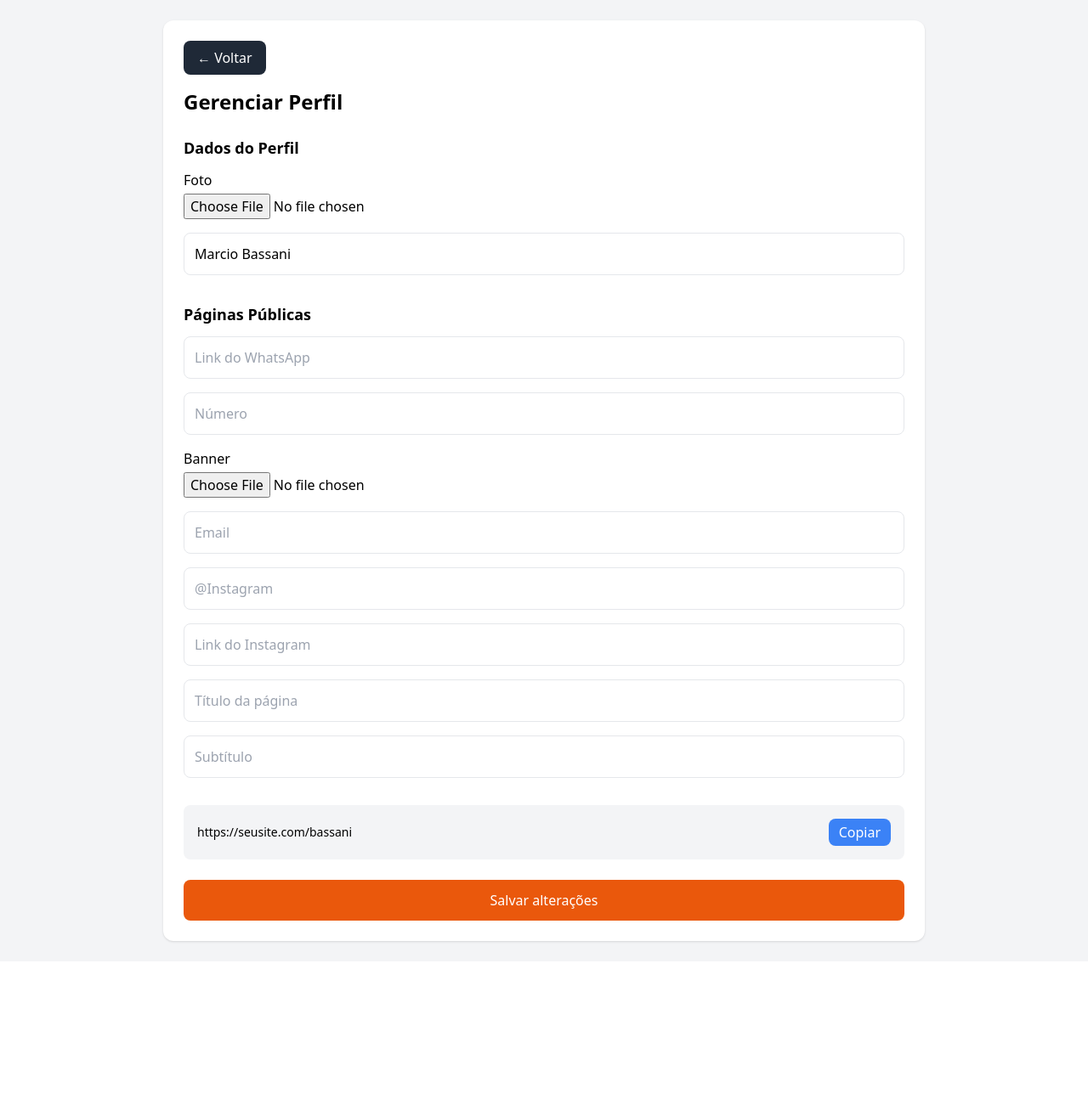
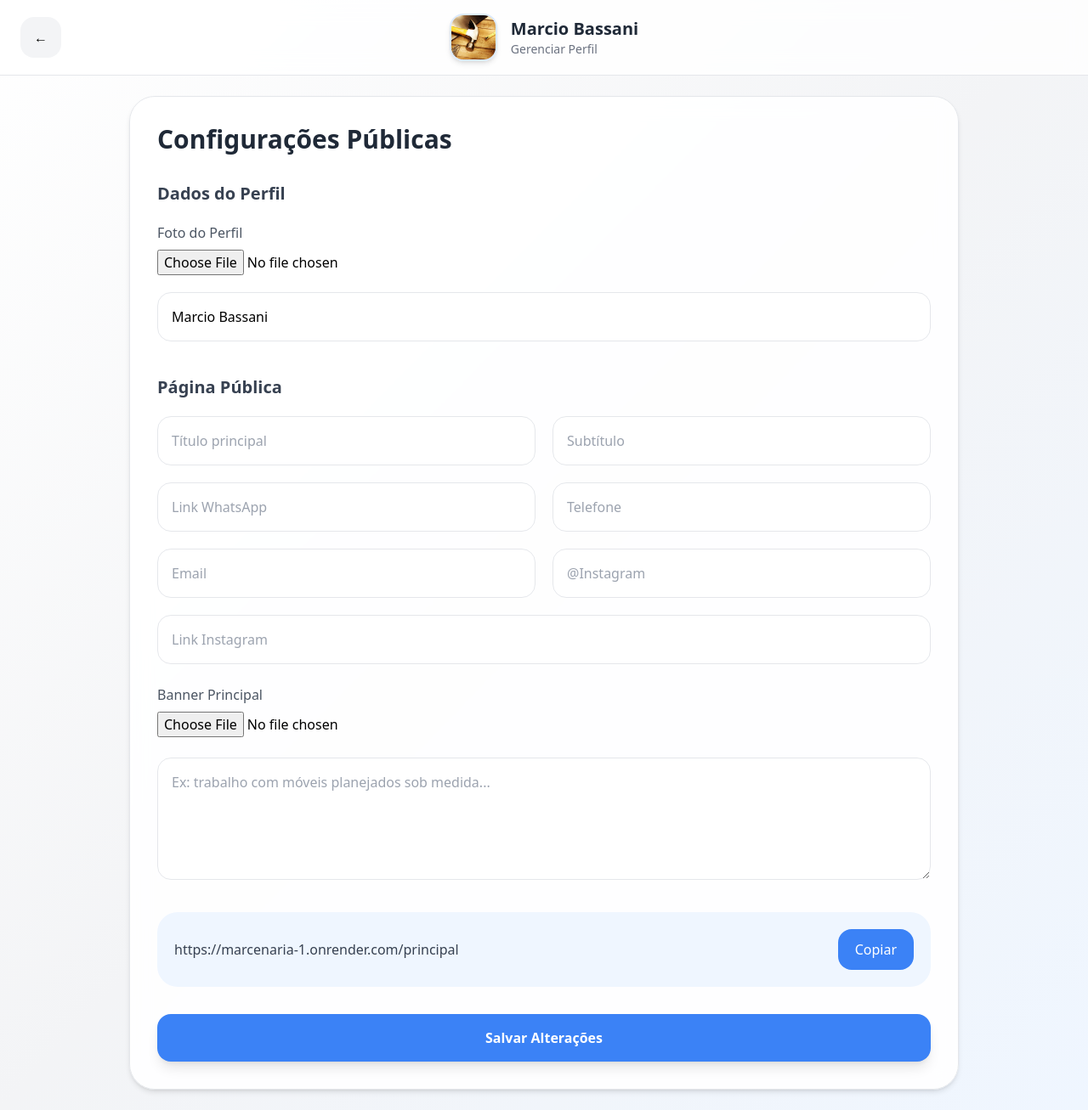
Before and after one commit to Rh4yanna/marcenaria, a React (Vite) app: page /gerenciarPerfil in a window 1280 px wide. Shown: the whole page at 85% size. Before the commit the page ends 1132 px from the top, so only its background shows below. Built offline with nearby package versions, Linux system fonts and the light colour scheme; sample sign-in values are in the browser's storage.

Commit message:
atualizando pag gerenciar perfil

```diff
--- a/src/pages/gerenciarPerfil.jsx
+++ b/src/pages/gerenciarPerfil.jsx
@@ -1,231 +1,486 @@
 import { useState } from "react";
 import { useNavigate } from "react-router-dom";
+import logo from "../assets/logo.jpg";
 
 function GerenciarPerfil() {
   const navigate = useNavigate();
 
-  // ===== DADOS =====
+  const [menuOpen, setMenuOpen] = useState(false);
+
+  // PERFIL
   const [perfil, setPerfil] = useState({
     nome: "Marcio Bassani",
     foto: "",
     previewFoto: "",
   });
 
+  // PÚBLICO
   const [publico, setPublico] = useState({
     whatsapp: "",
     telefone: "",
     banner: "",
     previewBanner: "",
+
     email: "",
+
     instagram: "",
     instagramLink: "",
+
     titulo: "",
     subtitulo: "",
+
+    descricaoServicos: "",
   });
 
-  const linkPublico = "https://seusite.com/bassani"; // editar depois que tiver o link real
+  const linkPublico =
+    "https://marcenaria-1.onrender.com/principal";
 
-  // ===== HANDLERS =====
+  // INPUTS
+
   const handlePerfil = (e) => {
     const { name, value } = e.target;
-    setPerfil({ ...perfil, [name]: value });
+
+    setPerfil({
+      ...perfil,
+      [name]: value,
+    });
   };
 
   const handlePublico = (e) => {
     const { name, value } = e.target;
-    setPublico({ ...publico, [name]: value });
+
+    setPublico({
+      ...publico,
+      [name]: value,
+    });
   };
+
+  // FOTO
 
   const handleFoto = (e) => {
     const file = e.target.files[0];
+
     if (!file) return;
 
     setPerfil({
       ...perfil,
       foto: file,
-      previewFoto: URL.createObjectURL(file),
+      previewFoto:
+        URL.createObjectURL(file),
     });
   };
 
+  // BANNER
+
   const handleBanner = (e) => {
     const file = e.target.files[0];
+
     if (!file) return;
 
     setPublico({
       ...publico,
       banner: file,
-      previewBanner: URL.createObjectURL(file),
+      previewBanner:
+        URL.createObjectURL(file),
     });
   };
 
   const copiarLink = () => {
-    navigator.clipboard.writeText(linkPublico);
+    navigator.clipboard.writeText(
+      linkPublico
+    );
+
     alert("Link copiado!");
   };
 
   const salvar = () => {
-    console.log("Perfil:", perfil);
-    console.log("Publico:", publico);
+    console.log(perfil);
 
-    alert("Dados salvos (depois precisa conectar com API)");
+    console.log(publico);
+
+    alert(
+      "Depois conectaremos API"
+    );
   };
 
   return (
-    <div className="min-h-screen bg-gray-100 p-6">
-      <div className="max-w-4xl mx-auto bg-white p-6 rounded-xl shadow">
+    <div className="min-h-screen bg-gradient-to-br from-white via-gray-100 to-blue-50">
+
+      {/* HEADER */}
+
+      <header className="sticky top-0 z-30 bg-white/80 backdrop-blur-md border-b border-gray-200">
+
+        <div className="max-w-7xl mx-auto px-6 py-4 flex justify-between items-center">
 
           {/* VOLTAR */}
+
           <button
-          onClick={() => navigate("/home")}
-          className="mb-4 bg-gray-800 text-white px-4 py-2 rounded-lg"
+            onClick={() =>
+              navigate("/home")
+            }
+            className="
+            w-12 h-12
+            rounded-2xl
+            bg-gray-100
+            hover:bg-blue-50
+            flex
+            items-center
+            justify-center
+            transition
+          "
           >
-          ← Voltar
+            ←
           </button>
 
-        <h2 className="text-2xl font-bold mb-6">
+          {/* LOGO */}
+
+          <div className="flex items-center gap-4">
+
+            <img
+              src={logo}
+              alt=""
+              className="
+              w-14 h-14
+              rounded-2xl
+              object-cover
+              border-2
+              border-blue-100
+              shadow-md
+            "
+            />
+
+            <div>
+
+              <h1 className="font-bold text-gray-800 text-xl">
+                Marcio Bassani
+              </h1>
+
+              <p className="text-sm text-gray-500">
                 Gerenciar Perfil
+              </p>
+
+            </div>
+
+          </div>
+
+          <div className="w-12"></div>
+
+        </div>
+
+      </header>
+
+      {/* CONTEÚDO */}
+
+      <main className="max-w-5xl mx-auto p-6">
+
+        <div
+          className="
+            bg-white/90
+            backdrop-blur-md
+            rounded-[30px]
+            shadow-md
+            p-8
+            border
+            border-gray-200
+          "
+        >
+
+          <h2 className="text-3xl font-bold text-gray-800 mb-8">
+
+            Configurações Públicas
+
           </h2>
 
-        {/* ===== PERFIL ===== */}
-        <h3 className="text-lg font-semibold mb-3">
+
+          {/* PERFIL */}
+
+          <div className="mb-10">
+
+            <h3 className="font-bold text-xl mb-5 text-gray-700">
+
               Dados do Perfil
+
             </h3>
 
-        <div className="flex flex-col gap-4 mb-8">
+            <div className="flex flex-col gap-5">
 
-          {/* FOTO */}
               <div>
-            <label className="block mb-1">Foto</label>
+
+                <label className="text-gray-600 block mb-2">
+
+                  Foto do Perfil
+
+                </label>
 
                 {perfil.previewFoto && (
+
                   <img
-                src={perfil.previewFoto}
-                alt="preview"
-                className="w-20 h-20 rounded-full object-cover mb-2"
+                    src={
+                      perfil.previewFoto
+                    }
+                    alt=""
+                    className="
+                    w-28
+                    h-28
+                    rounded-full
+                    object-cover
+                    mb-3
+                    border-4
+                    border-blue-100
+                  "
                   />
+
                 )}
 
-            <input type="file" onChange={handleFoto} />
+                <input
+                  type="file"
+                  onChange={handleFoto}
+                />
+
               </div>
 
-          {/* NOME */}
+
               <input
                 type="text"
                 name="nome"
                 value={perfil.nome}
-            onChange={handlePerfil}
+                onChange={
+                  handlePerfil
+                }
                 placeholder="Nome"
-            className="p-3 border rounded-lg"
+                className="
+                p-4
+                rounded-2xl
+                border
+                focus:outline-none
+                focus:ring-2
+                focus:ring-blue-200
+              "
               />
+
             </div>
 
-        {/* ===== PÁGINA PÚBLICA ===== */}
-        <h3 className="text-lg font-semibold mb-3">
-          Páginas Públicas
+          </div>
+
+
+          {/* PÚBLICO */}
+
+          <div>
+
+            <h3 className="font-bold text-xl mb-5 text-gray-700">
+
+              Página Pública
+
             </h3>
 
-        <div className="flex flex-col gap-4 mb-8">
+            <div className="grid md:grid-cols-2 gap-5">
+
+              <input
+                type="text"
+                name="titulo"
+                value={publico.titulo}
+                onChange={
+                  handlePublico
+                }
+                placeholder="Título principal"
+                className="p-4 rounded-2xl border"
+              />
+
+              <input
+                type="text"
+                name="subtitulo"
+                value={publico.subtitulo}
+                onChange={
+                  handlePublico
+                }
+                placeholder="Subtítulo"
+                className="p-4 rounded-2xl border"
+              />
 
               <input
                 type="text"
                 name="whatsapp"
                 value={publico.whatsapp}
-            onChange={handlePublico}
-            placeholder="Link do WhatsApp"
-            className="p-3 border rounded-lg"
+                onChange={
+                  handlePublico
+                }
+                placeholder="Link WhatsApp"
+                className="p-4 rounded-2xl border"
               />
 
               <input
                 type="text"
                 name="telefone"
                 value={publico.telefone}
-            onChange={handlePublico}
-            placeholder="Número"
-            className="p-3 border rounded-lg"
+                onChange={
+                  handlePublico
+                }
+                placeholder="Telefone"
+                className="p-4 rounded-2xl border"
               />
-
-          {/* BANNER */}
-          <div>
-            <label className="block mb-1">Banner</label>
-
-            {publico.previewBanner && (
-              <img
-                src={publico.previewBanner}
-                alt="banner"
-                className="w-full h-32 object-cover rounded-lg mb-2"
-              />
-            )}
-
-            <input type="file" onChange={handleBanner} />
-          </div>
 
               <input
                 type="email"
                 name="email"
                 value={publico.email}
-            onChange={handlePublico}
+                onChange={
+                  handlePublico
+                }
                 placeholder="Email"
-            className="p-3 border rounded-lg"
+                className="p-4 rounded-2xl border"
               />
 
               <input
                 type="text"
                 name="instagram"
                 value={publico.instagram}
-            onChange={handlePublico}
+                onChange={
+                  handlePublico
+                }
                 placeholder="@Instagram"
-            className="p-3 border rounded-lg"
+                className="p-4 rounded-2xl border"
               />
+
+            </div>
+
 
             <input
               type="text"
               name="instagramLink"
-            value={publico.instagramLink}
-            onChange={handlePublico}
-            placeholder="Link do Instagram"
-            className="p-3 border rounded-lg"
+              value={
+                publico.instagramLink
+              }
+              onChange={
+                handlePublico
+              }
+              placeholder="Link Instagram"
+              className="
+              mt-5
+              w-full
+              p-4
+              rounded-2xl
+              border
+            "
             />
 
-          <input
-            type="text"
-            name="titulo"
-            value={publico.titulo}
-            onChange={handlePublico}
-            placeholder="Título da página"
-            className="p-3 border rounded-lg"
+            {/* BANNER */}
+
+            <div className="mt-6">
+
+              <label className="block mb-2 text-gray-600">
+
+                Banner Principal
+
+              </label>
+
+              {publico.previewBanner && (
+
+                <img
+                  src={
+                    publico.previewBanner
+                  }
+                  alt=""
+                  className="
+                    w-full
+                    h-52
+                    object-cover
+                    rounded-3xl
+                    mb-4
+                  "
                 />
 
+              )}
+
               <input
-            type="text"
-            name="subtitulo"
-            value={publico.subtitulo}
-            onChange={handlePublico}
-            placeholder="Subtítulo"
-            className="p-3 border rounded-lg"
+                type="file"
+                onChange={
+                  handleBanner
+                }
               />
+
             </div>
 
-        {/* ===== LINK PÚBLICO ===== */}
-        <div className="bg-gray-100 p-4 rounded-lg flex justify-between items-center mb-6">
-          <span className="text-sm">{linkPublico}</span>
+
+            <textarea
+              name="descricaoServicos"
+              value={
+                publico.descricaoServicos
+              }
+              onChange={
+                handlePublico
+              }
+              placeholder="Ex: trabalho com móveis planejados sob medida..."
+              className="
+              w-full
+              mt-6
+              h-36
+              p-4
+              rounded-2xl
+              border
+            "
+            />
+
+          </div>
+
+
+          {/* LINK */}
+
+          <div
+            className="
+            mt-8
+            p-5
+            rounded-3xl
+            bg-blue-50
+            flex
+            justify-between
+            items-center
+          "
+          >
+
+            <span className="text-gray-700">
+
+              {linkPublico}
+
+            </span>
 
             <button
               onClick={copiarLink}
-            className="bg-blue-500 text-white px-3 py-1 rounded-lg"
+              className="
+              bg-blue-500
+              hover:bg-blue-600
+              px-5
+              py-3
+              rounded-2xl
+              text-white
+            "
             >
               Copiar
             </button>
+
           </div>
 
-        {/* SALVAR */}
+
           <button
             onClick={salvar}
-          className="w-full bg-orange-600 text-white py-3 rounded-lg"
+            className="
+              w-full
+              mt-8
+              bg-blue-500
+              hover:bg-blue-600
+              text-white
+              py-4
+              rounded-2xl
+              font-bold
+              shadow-lg
+            "
           >
-          Salvar alterações
+            Salvar Alterações
           </button>
 
         </div>
+
+      </main>
+
     </div>
   );
 }
```
Lines whose indentation alone changed are shown as unchanged.
